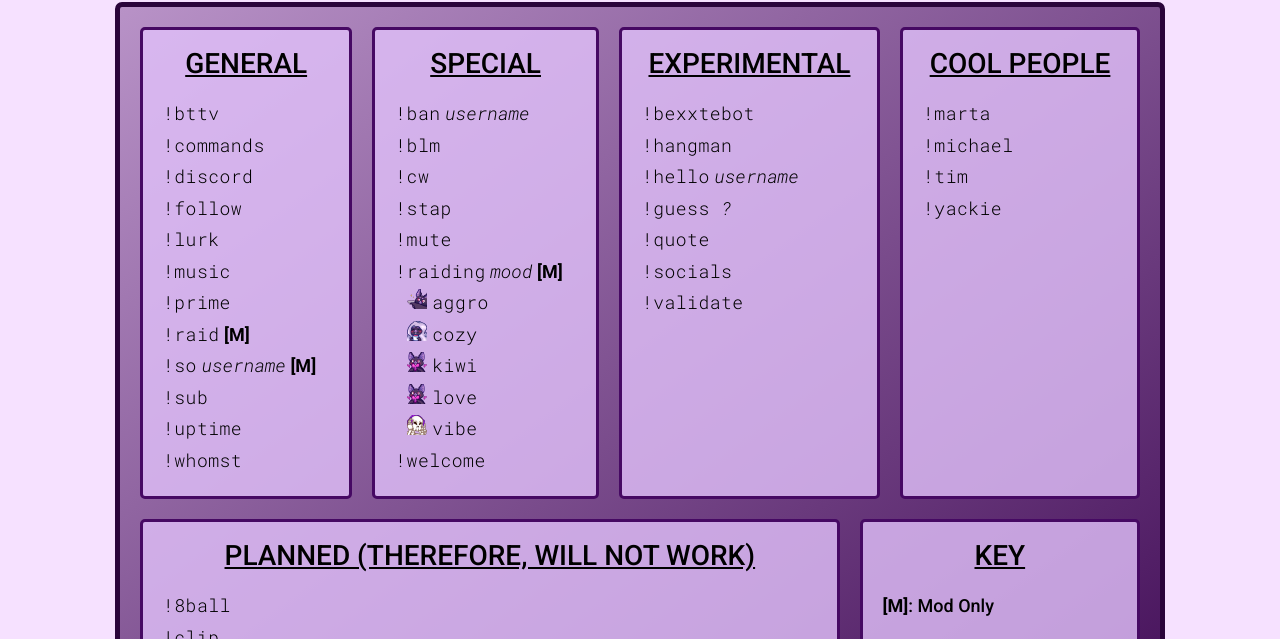
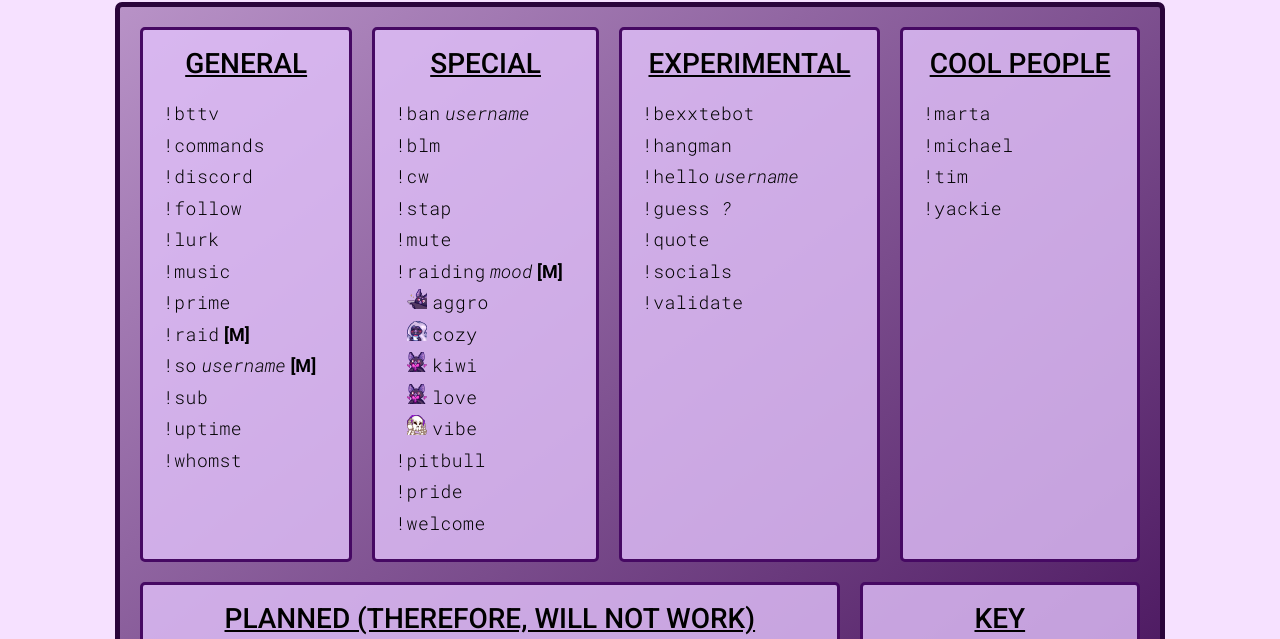
Before and after one commit to bexxtebot/bexxtebot.github.io, a plain HTML site: page index.html in a window 1280 px wide. Shown: the part 86-725 px from the top of the page. Drawn offline with Linux system fonts and the light colour scheme.

Commit message:
add pitbull and pride

```diff
--- a/index.html
+++ b/index.html
@@ -66,6 +66,8 @@ Written by Michael Saunders
             <li><img class="emote-smol" src="./images/bexxteLove-smol.png" alt=""><p data="Basic raid message using the love emote">love</p></li>
             <li><img class="emote-smol" src="./images/bexxteBop-smol.png" alt=""><p data="Basic raid message using the bop emote">vibe</p></li>
           </ul>
+		<li><p data="quotes from the man, the myth, the legend">!pitbull</p></li>
+		<li><p data="BexxteBot generates a random array of available pride emotes">!pride</p></li>
           <li><p data="WELCOME">!welcome</p></li>
         </ul>
       </article>
```
